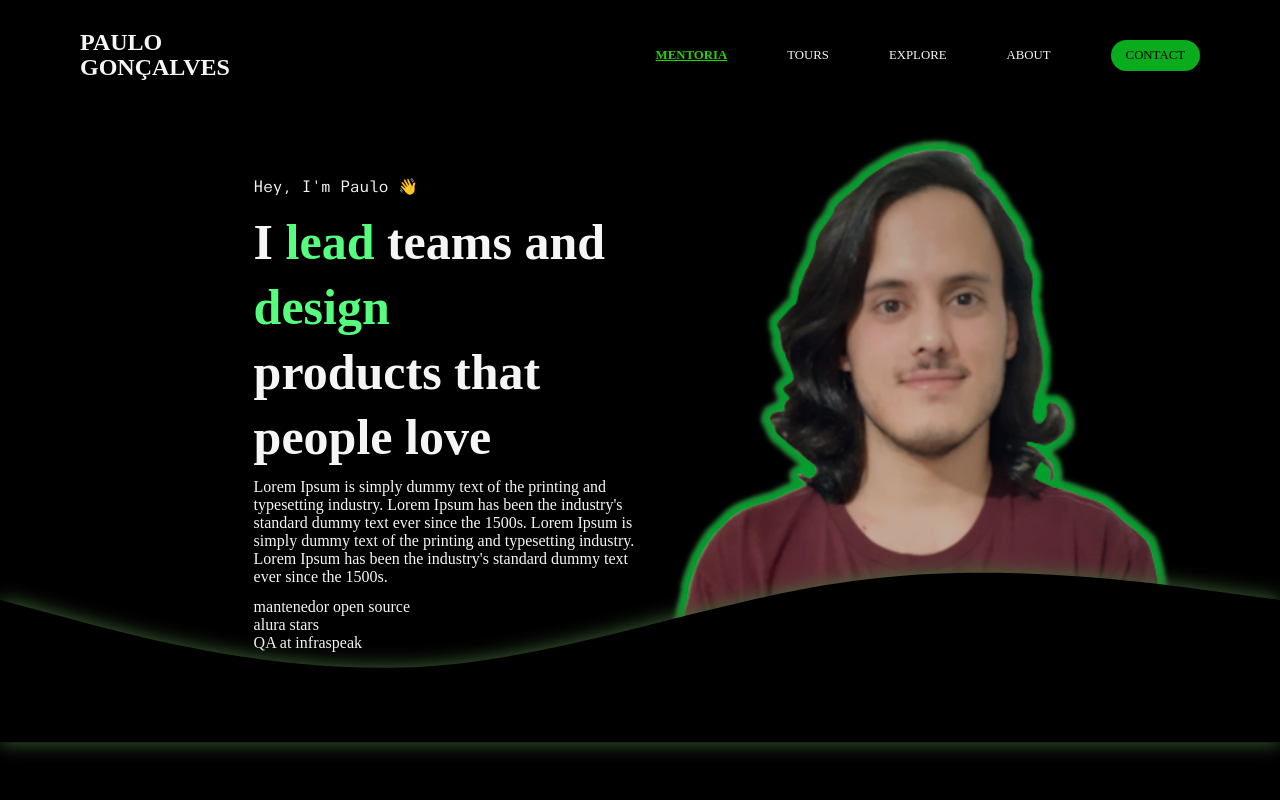
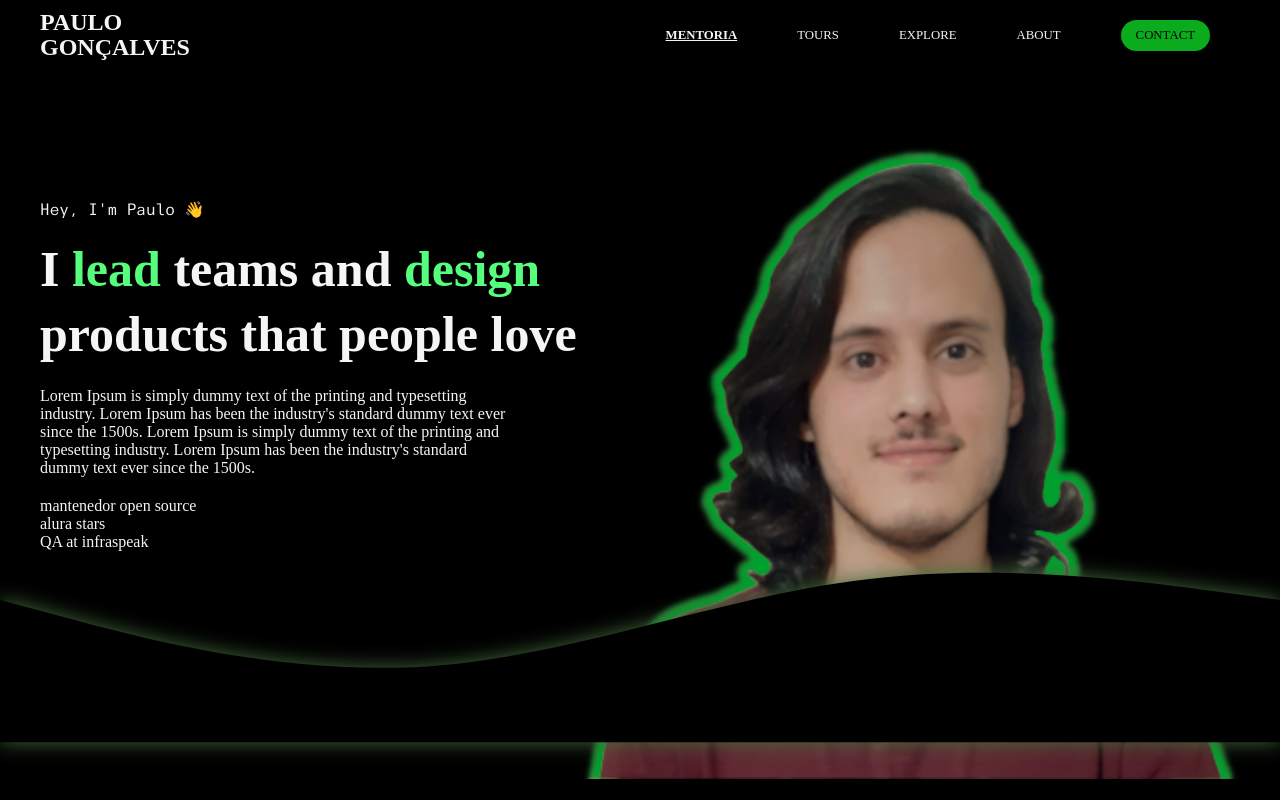
Before and after one commit to saphiraxx/personal-portfolio, a plain HTML site: page index.html in a window 1280 px wide. Shown: the top 800 px of the page. Drawn offline with Linux system fonts and the light colour scheme; a web font is replaced by a local one.

Commit message:
✅  adding container

```diff
--- a/index.html
+++ b/index.html
@@ -9,7 +9,7 @@
     <link rel="stylesheet" href="script.js">
 </head>
 <body>
-    <nav class="navbar">
+        <div class="container">
             <div class="logo">
                 <h1 class="name">PAULO</h1>
                 <h1 class="last-name">GONÇALVES</h1>
@@ -22,9 +22,10 @@
                     <li class="ctn"><a href="#"></a>CONTACT</li>
                 </ul>
                 <img src="./img/menu-btn.png" alt="" class="menu-btn">
-    </nav>
+        </div>
 
-    <header class="header">
+    <header>
+        <div class="container">
             <div class="header-content">
                 <div class="receive">
                     Hey, I'm Paulo 👋
@@ -53,14 +54,16 @@
             <!-- <div class="header-img">
                 <img src="./img/home-img.png" alt="" >
             </div> -->
-        <div class="hero">
-            <img src="/img/paulo-borda-verde.png" alt="">
+
+            <img class="hero" src="/img/paulo-borda-verde.png" alt="">
+
+            <svg class="wave"/>
            </div>
-        <svg class="wave"/>
     </header>
 
     <section class="work-section">
         <div class="work-container">
+            <div class="container">
                 <div class="work-heading">
                     <h2 class="open-source">open source</h2>
                     <h2 class="work-title">contributions</h2>
@@ -80,6 +83,7 @@
                     </div>
                 </div>
             </div>
+        </div>
     </section>
 
 </body>
--- a/style.css
+++ b/style.css
@@ -25,7 +25,7 @@
 
 * {
     margin: 0;
-    box-sizing: border-box;
+    /* box-sizing: border-box; */
 }
 
 a {
@@ -37,7 +37,7 @@ ul {
 }
 
 .active {
-    color: #26d100;
+    color: whitesmoke;
     text-decoration: underline;
     font-weight: bold;
 }
@@ -55,9 +55,7 @@ body , html {
     right: 0;
     display: flex;
     padding: 20px;
-    max-width: 1220px;
     color: whitesmoke;
-    z-index: 1;
     flex-direction: row;
     align-items: center;
     justify-content: center;
@@ -69,7 +67,6 @@ body , html {
     flex-direction: column;
     line-height: 25px;
     margin-right: auto;
-    margin-left: 30px;
     margin-top: 10PX;
 }
 
@@ -109,19 +106,18 @@ body , html {
     flex-direction: column-reverse;
 } */
 
-.header {
+.container {
+    max-width: 1200px;
+    margin: 0 auto;
     display: flex;
-    margin-top: -2%;
 }
 
 .header-content {
-    width: 47%;
-    padding: 100px;
+    width: 100vw;
     display: flex;
     align-items: center;
     flex-direction: column;
-    margin-left: 12%;
-    margin-top: 8%;
+    margin-top: 140px;
     align-items: flex-start;
 }
 
@@ -159,19 +155,18 @@ body , html {
   }
 
 .header-content p {
-    margin-top: 2%;
-    margin-bottom: 3%;
+    margin-top: 20px;
+    margin-bottom: 20px;
     padding: 0;
     font-family: 'arabotoLight';
     color: whitesmoke;
+    width: 37vw;
 }
 
-.hero img {
-    position: absolute;
-    padding-top: 11%;
-    width: 525px;
-    margin: 0 -90px;
+.hero {
+    width: 130%;
     opacity: 0.8;
+    margin-top: 60px;
 }
 
 .wave {
```
Lines whose indentation alone changed are shown as unchanged.
